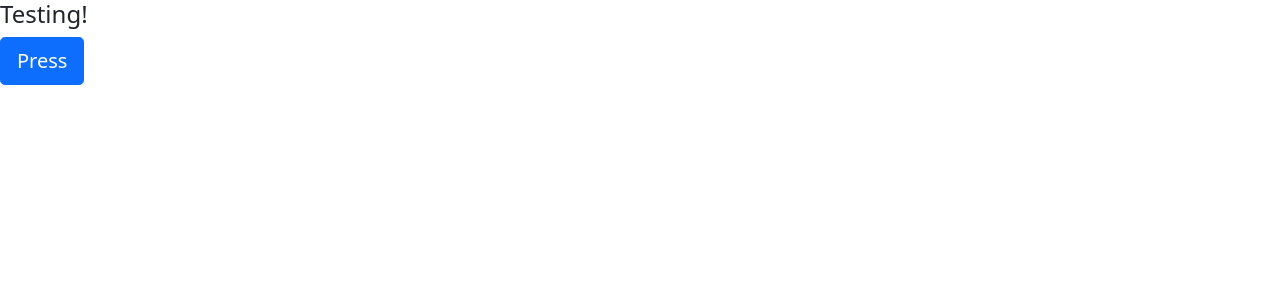
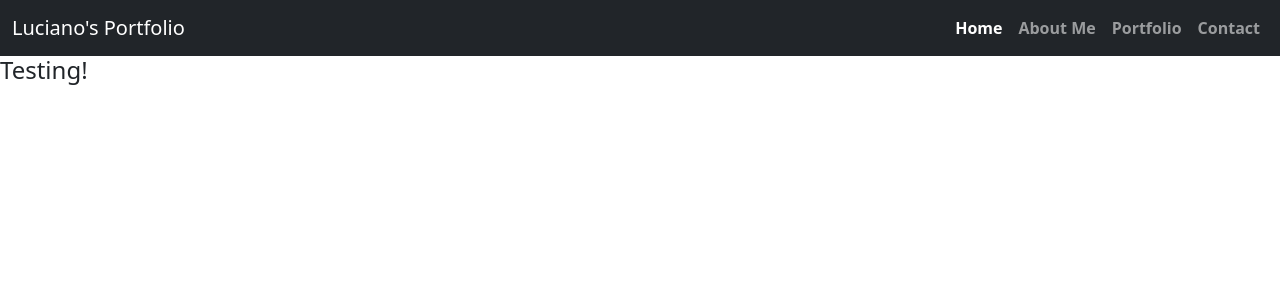
Before and after one commit to lucianodelboni/portfolio, a Django app: page / in a window 1280 px wide. Shown: the top 300 px of the page. Run offline with Django 3.2, Linux system fonts and the light colour scheme.

Commit message:
added navbar and started tweaking the style I want

```diff
--- a/Portfolio/settings.py
+++ b/Portfolio/settings.py
@@ -12,6 +12,7 @@ https://docs.djangoproject.com/en/3.2/ref/settings/
 
 from pathlib import Path
 import environ
+import os
 
 env = environ.Env()
 environ.Env.read_env()
@@ -121,6 +122,7 @@ USE_TZ = True
 # https://docs.djangoproject.com/en/3.2/howto/static-files/
 
 STATIC_URL = '/static/'
+STATIC_ROOT = os.path.join(BASE_DIR, 'static')
 
 # Default primary key field type
 # https://docs.djangoproject.com/en/3.2/ref/settings/#default-auto-field
--- /dev/null
+++ b/portfolio_app/static/CSS/styles.css
@@ -0,0 +1,3 @@
+.navbar-nav{
+    font-weight: bold;
+}
--- a/portfolio_app/templates/landing_page.html
+++ b/portfolio_app/templates/landing_page.html
@@ -1,19 +1,50 @@
+{% load static %}
 <!DOCTYPE html>
 <html>
 
 <head>
-    <!--Setting up bootstrap-->
+    <!--Bootstrap link-->
     <meta charset="utf-8">
     <meta name="viewport" content="width=device-width, initial-scale=1, shrink-to-fit=no">
     <link href="https://cdn.jsdelivr.net/npm/bootstrap@5.0.0-beta3/dist/css/bootstrap.min.css" rel="stylesheet" integrity="sha384-eOJMYsd53ii+scO/bJGFsiCZc+5NDVN2yr8+0RDqr0Ql0h+rP48ckxlpbzKgwra6" crossorigin="anonymous">
 
+    <!--CSS Styles link-->
+    <link rel="stylesheet" href="{% static 'CSS/styles.css' %}">
+
+    <!--Page Title-->
     <title>Luciano's Portfolio</title>
 </head>
 
 
 <body>
+    <!--navigation bar-->
+    <nav class="navbar navbar-expand-lg navbar-dark bg-dark" ">
+        <div class="container-fluid">
+          <a class="navbar-brand" href="#">Luciano's Portfolio</a>
+          <button class="navbar-toggler" type="button" data-bs-toggle="collapse" data-bs-target="#navbarNav" aria-controls="navbarNav" aria-expanded="false" aria-label="Toggle navigation">
+            <span class="navbar-toggler-icon"></span>
+          </button>
+          <div class="topnav-right">
+            <div class="collapse navbar-collapse" id="navbarNav">
+              <ul class="navbar-nav">
+                <li class="nav-item">
+                  <a class="nav-link active" href="#">Home</a>
+                </li>
+                <li class="nav-item">
+                  <a class="nav-link" href="#">About Me</a>
+                </li>
+                <li class="nav-item">
+                  <a class="nav-link" href="#">Portfolio</a>
+                </li>
+                <li class="nav-item">
+                  <a class="nav-link" href="#">Contact</a>
+                </li>
+              </ul>
+            </div>
+          </div>
+        </div>
+      </nav>
     <h4>Testing!</h4>
-    <button type="button" class="btn btn-primary btn-lg">Press</button>
 
 
     <!--Bootstrap cdn script-->
```
Also changed, not shown: 1 other file.
